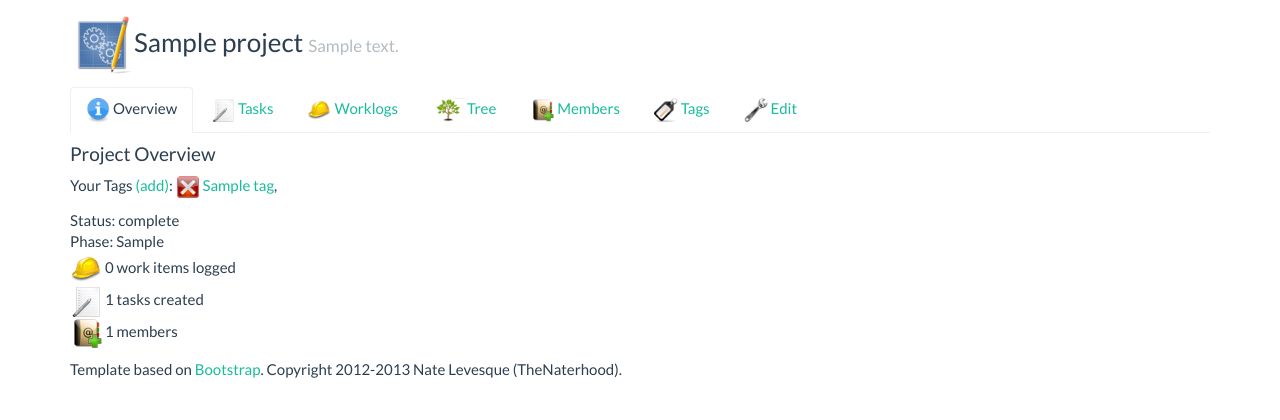
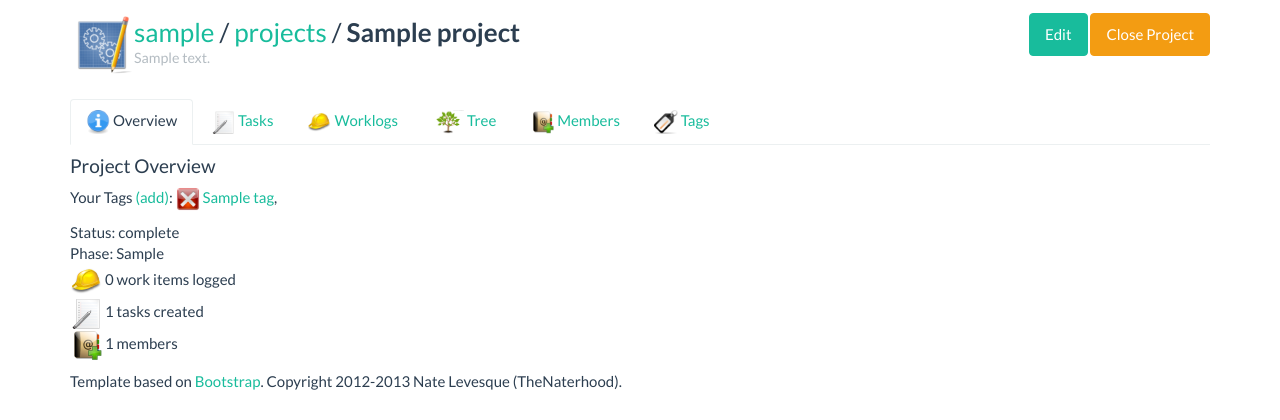
Before and after one commit to thenaterhood/subproject, a Django app: page /projects/view/1/ in a window 1280 px wide. Shown: the part 61-481 px from the top of the page. Run offline with Django 3.2, Linux system fonts and the light colour scheme; a user stored in the database is signed in; tables that the repository leaves empty hold one stand-in row (values such as "Sample post"); data that the repository does not hold is empty; parts of the project's set-up code (start-up, migrations or seed data) failed here and were passed over.

Commit message:
improve project view, add profile stuff

```diff
--- a/project/templates/project_view.html
+++ b/project/templates/project_view.html
@@ -7,7 +7,30 @@
 
 {% include 'template_messages.html' %}
 
-		<h3><img src="/static/img/project.png" />{{project.name}} <small>{{project.description}}</small></h3>
+		<div style="display:inline;">
+			<div style="display:table-cell">
+				<img src="/static/img/project.png" style="float: left"/>
+				<h3 style="margin-bottom:0px;margin-top:5px;float:right;">
+					<a href="/u/{{project.manager}}/">{{project.manager}}</a> / <a href="/u/{{project.manager}}/projects/">projects</a> / <strong>{{project.name}}</strong></h3>
+				<h4 style="margin-top:0px;"><small>{{project.description|truncatechars:50}}</small></h4>
+			</div>
+		</div>
+
+			<div style="float:right; display:inline;">
+				{% if canEdit %}
+				<a class="btn btn-success" href="/projects/edit/{{project.id}}/">Edit</a>
+					{% if project.active %}
+					<a class="btn btn-warning" href="/projects/toggle/{{project.id}}/">Close Project</a>
+					{% else %}
+					<a class="btn btn-warning" href="/projects/toggle/{{project.id}}/">Open Project</a>
+					{% endif %}
+				{% endif %}
+
+			</div>
+
+		<br />
+		<br />
+
 
 		<div class="tabbable">
 			<ul class="nav nav-tabs">
@@ -18,9 +41,6 @@
 				<li><a href="#members" data-toggle="tab"><img src="/static/img/members.png" height="24px" /> Members</a></li>
 				<li><a href="#tags" data-toggle="tab"><img src="/static/img/tag.png" height="24px" /> Tags</a></li>
 
-				{% if canEdit %}
-				<li><a href="#edit" data-toggle="tab"><img src="/static/img/edit.png" height="24px" /> Edit</a></li>
-				{% endif %}
 			</ul>
 			<div class="tab-content">
 				<div id="pane1" class="tab-pane active">
@@ -256,33 +276,7 @@
 
 				</table>
 			</div>
-			{% if canEdit %}
-			<div id="edit" class="tab-pane">
-				<h4><img src="/static/img/edit.png" />Edit Project</h4>
-				<form id="registerForm" action="/projects/edit/{{project.id}}/" method="post">{% csrf_token %} <!--Pass information back to the register url through the POST method-->
 
-					{% for field in form %}
-					<fieldset class="form-group">
-						<label class="control-label" for="id_{{ field.name }}">{{ field.name }}</label>
-						<input type="text" class="form-control"
-						name="{{ field.name }}"
-						id="id_{{ field.name }}"
-						value="{{ field.value }}" >
-						<p class="help-text">{{ field.help_text }} </p>
-					</fieldset>
-					{% endfor %}
-
-					<input class="btn btn-success" type="submit" value="Save" style="border-radius: 1px;" />
-					<span><a class="btn btn-danger" href="/u/{{project.manager}}/projects/{{project.name}}/">Cancel</a></span>
-					{% if project.active %}
-					<a class="btn btn-warning" style="float:right;" href="/projects/toggle/{{project.id}}">Close Project</a>
-					{% else %}
-					<a class="btn btn-warning" style="float:right;" href="/projects/toggle/{{project.id}}">Re-open Project</a>
-					{% endif %}
-
-				</form>
-			</div>
-			{% endif %}
 		</div><!-- /.tab-content -->
 	</div><!-- /.tabbable -->
 
--- a/project/views.py
+++ b/project/views.py
@@ -149,23 +149,35 @@ def project_welcome(request):
 
 
 @login_required
-def list_projects(request):
+def list_projects(request, user=False):
     """
     Displays a list of all the projects a user
     is associated with.
     """
+    args = {}
+    args['currentUser'] = request.user
+    if ( user == False ):
+        projects = apply_project_filter(
+            request, Project.objects.filter(members=request.user)).order_by("name")
+        set_filter_message(request)
+        managedProjects = Project.objects.filter(manager=request.user)
+        args['owned'] = managedProjects
+        args['title'] = "My Projects"
+        args['tags'] = Tag.objects.filter(Q(owner=request.user) | Q(
+            users=request.user) | Q(viewers=request.user)).order_by("name")
 
-    projects = apply_project_filter(
-        request, Project.objects.filter(members=request.user))
-    set_filter_message(request)
-    managedProjects = Project.objects.filter(manager=request.user)
+    else:
+        args['title'] = user + "'s Projects"
+        manager = User.objects.get(username=user)
 
-    args = {}
+        args['tags'] = Tag.objects.filter(Q(owner=request.user) | Q(
+            users=request.user) | Q(viewers=request.user) | Q(owner=manager,public=True)).order_by("name")
+
+        projects = apply_project_filter( request, Project.objects.filter(manager=manager) ).order_by("name")
+
     args['projects'] = projects
-    args['owned'] = managedProjects
     args['num_projects'] = len(projects)
-    args['tags'] = Tag.objects.filter(Q(owner=request.user) | Q(
-        users=request.user) | Q(viewers=request.user)).order_by("name")
+
     args['filters'] = get_project_filters(request)
 
     return render_to_response('project_list.html', RequestContext(request, args))
@@ -398,10 +410,6 @@ def view_project(request, proj_id=False, username=False, projectname=False):
         users=request.user) | Q(viewers=request.user) | Q(public=True)).filter(visible=True)
     args['yourTags'] = args['tags'].filter(
         Q(owner=request.user) | Q(users=request.user) | Q(viewers=request.user))
-
-    form = EditProjectForm(instance=project)
-
-    args['form'] = form
 
     if (project.manager == request.user):
         args['add_member_form'] = AddMemberForm()
--- a/subproject/urls.py
+++ b/subproject/urls.py
@@ -42,6 +42,8 @@ urlpatterns = patterns('',
                                     'project.views.view_project'),
     url(r'^u/(?P<username>[a-zA-Z0-9_.-]+)/projects/(?P<projectname>[a-zA-Z0-9_\s.-]+)/$',
                                     'project.views.view_project'),
+    url(r'^u/(?P<user>[a-zA-Z0-9_.-]+)/projects/$',
+                                    'project.views.list_projects'),
     url(r'^projects/edit/(?P<proj_id>\d+)/$',
                                     'project.views.edit_project'),
     url(r'^projects/newsub/(?P<parent>\d+)/$',
```
Also changed, not shown: project/templates/project_list.html (+9 -4 lines).
